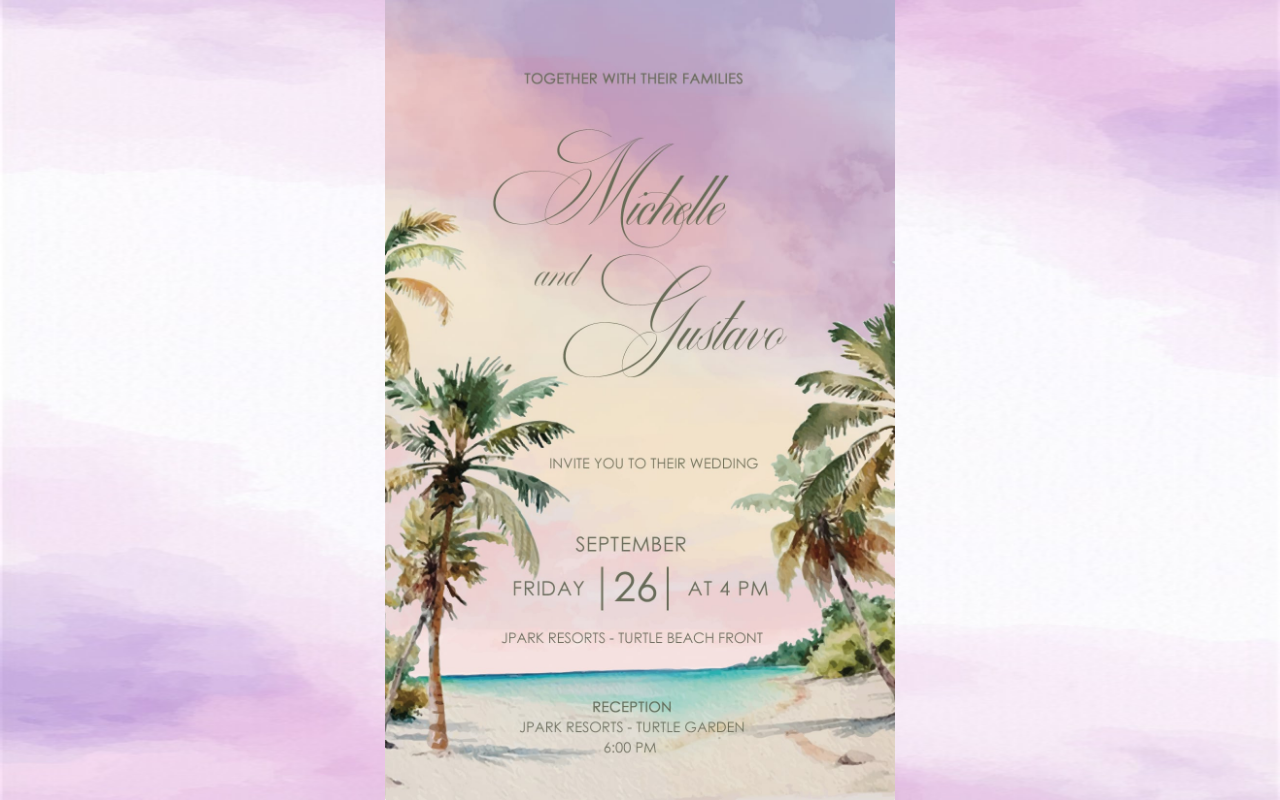
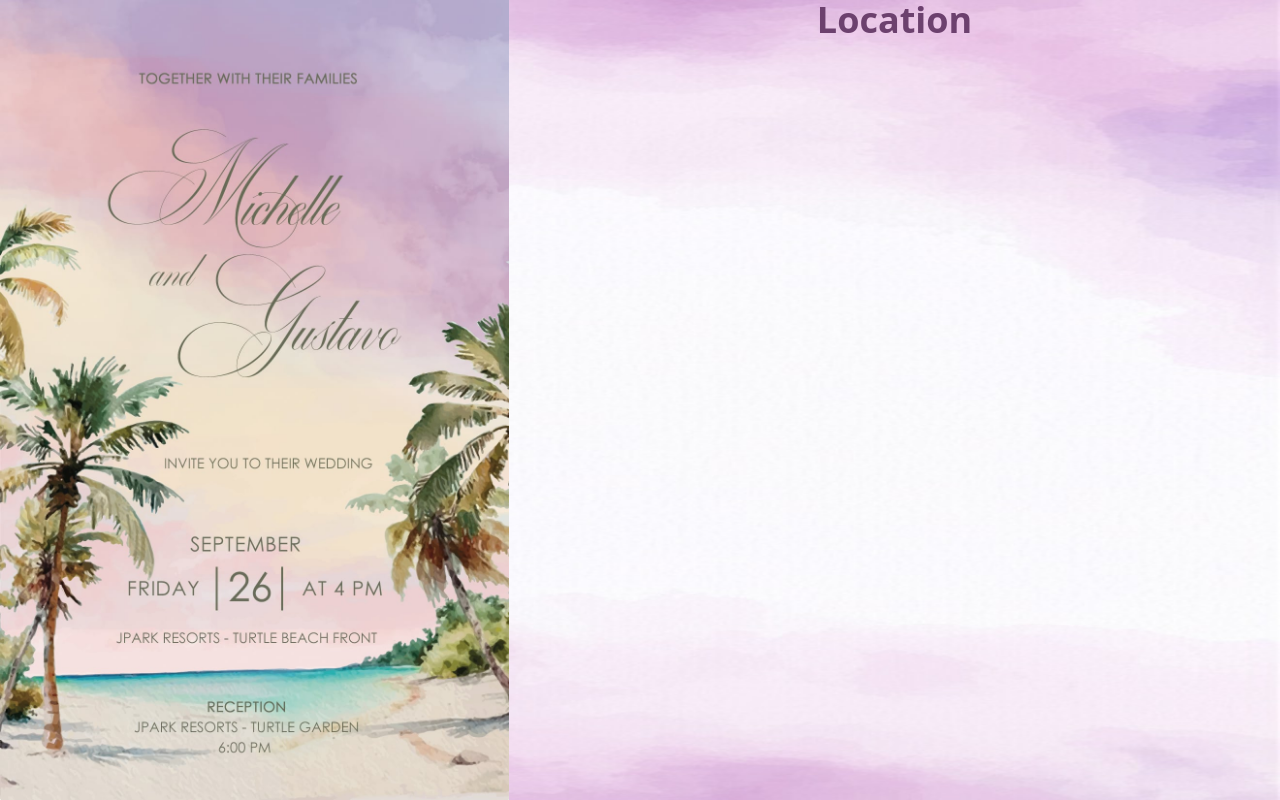
Before and after one commit to Gustavo0623/gus-mich-092625, a Next.js app: page /wedding-details in a window 1280 px wide. Built offline with nearby package versions, Linux system fonts and the light colour scheme.

Commit message:
adjust font and styling of details page

```diff
--- a/src/app/wedding-details/page.js
+++ b/src/app/wedding-details/page.js
@@ -1,7 +1,10 @@
 export default function Details() {
     return (
-        <div className="flex flex-col items-center h-screen justify-center">
+        <div className="flex flex-wrap items-center h-screen justify-center">
             <img className="max-h-screen" src="/invite.JPG" alt="invitation"/>
+            <div className="flex-1/2 min-h-screen">
+                <p className="text-xl md:text-2xl lg:text-4xl font-semibold text-center" style={{color: "#6c416e"}} >Location</p>
+            </div>
         </div>
     )
 }
```
